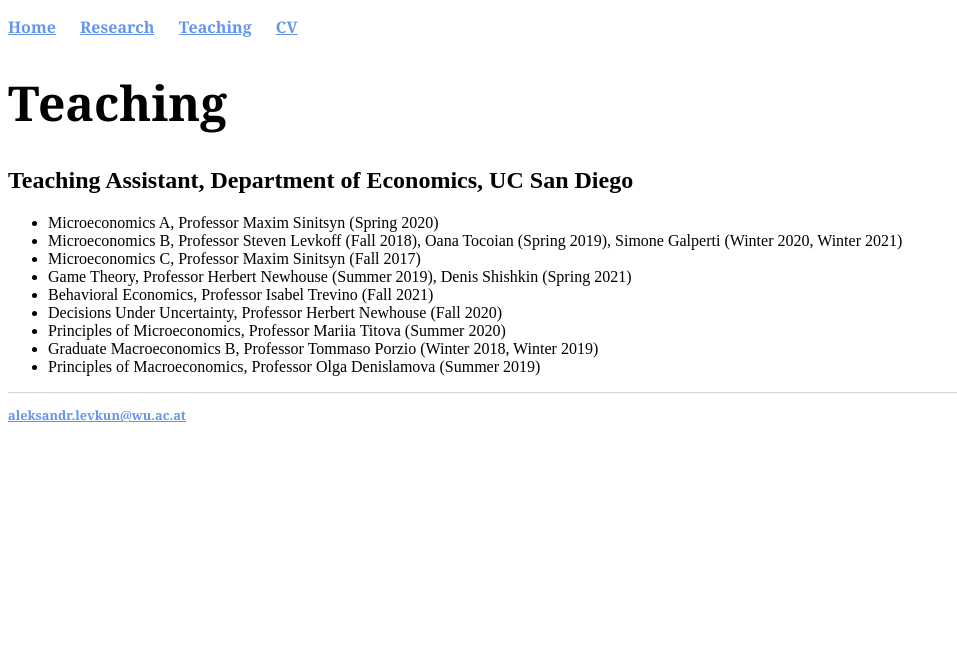
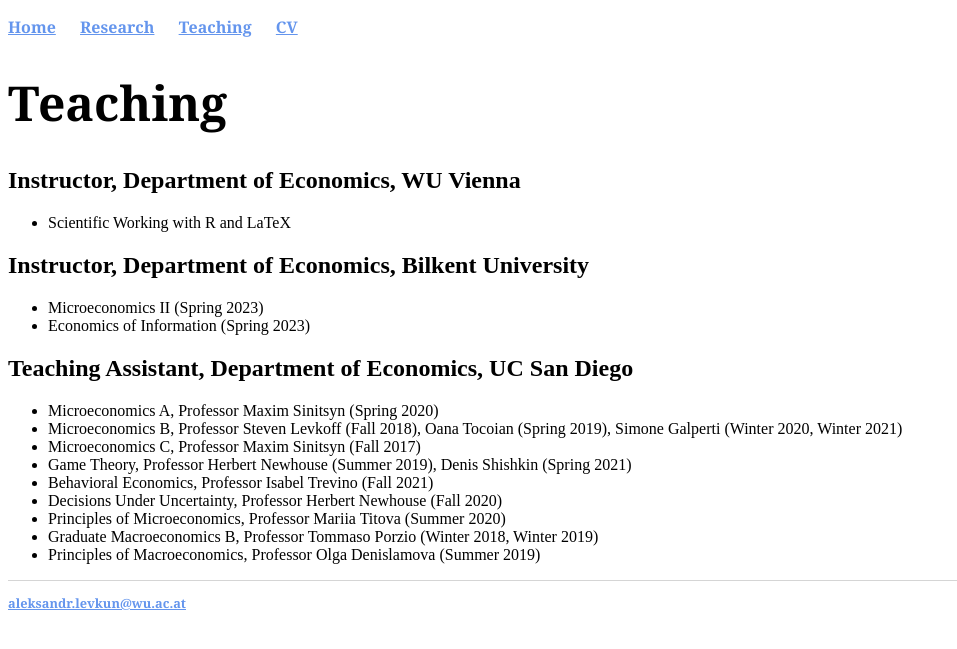
Before and after one commit to alevkun/alevkun.github.io, a Jekyll site: the page built from teaching/index.html, in a window 1280 px wide. Shown: the top 649 px of the page, without its empty margins (0-957 px from the left). Built offline with Jekyll 4.4.1, drawn with Linux system fonts in a browser that asks for light colours.

Commit message:
Update index.html

```diff
--- a/teaching/index.html
+++ b/teaching/index.html
@@ -4,6 +4,15 @@
 ---
 <div class="blurb">
 	<h1>{{ page.title }}</h1>
+	<h2> Instructor, Department of Economics, WU Vienna </h2>
+	<ul>
+		<li> Scientific Working with R and LaTeX </li>
+	</ul>
+	<h2> Instructor, Department of Economics, Bilkent University </h2>
+	<ul>
+		<li> Microeconomics II (Spring 2023) </li>
+		<li> Economics of Information (Spring 2023) </li>
+	</ul>
 	<h2> Teaching Assistant, Department of Economics, UC San Diego </h2>
 	<ul>
   	        <li>Microeconomics A, Professor Maxim Sinitsyn (Spring 2020)</li>
```
